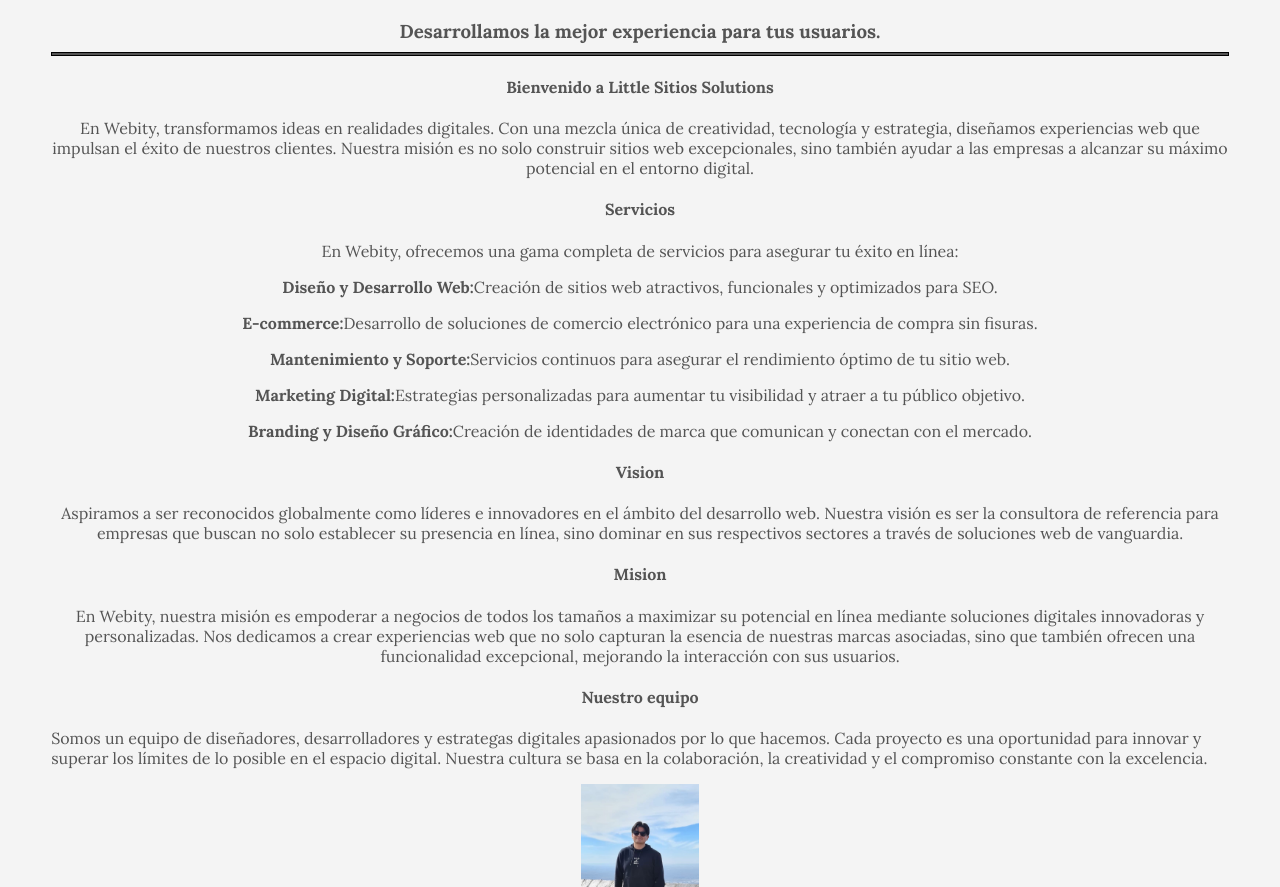
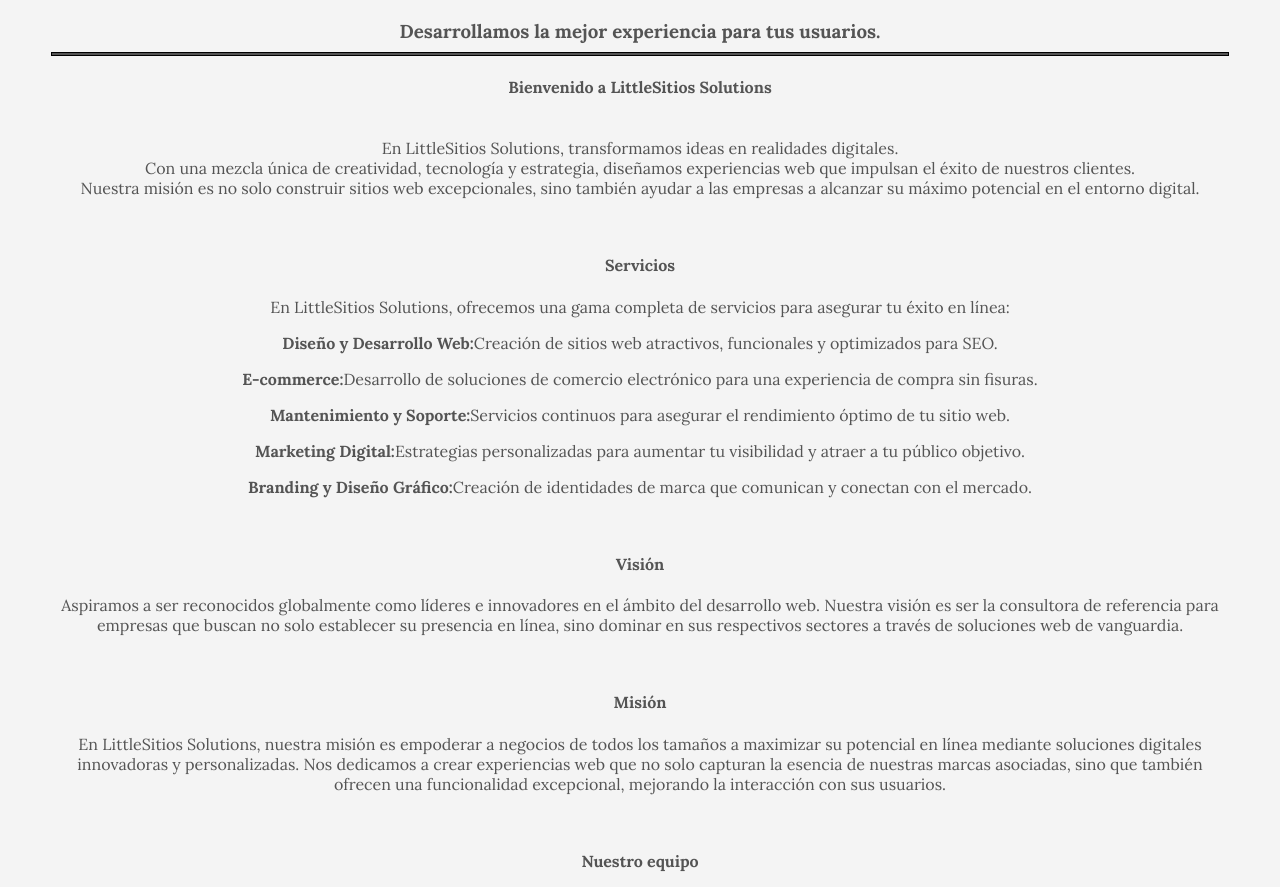
Before and after one commit to UVMCoyoacan/LittleSitiosS, a plain HTML site: page Web/index.html in a window 1280 px wide. Shown: the part 65-952 px from the top of the page. Drawn offline with Linux system fonts and the light colour scheme.

Commit message:
Add description and others
Agregue las descripciones e hice modificaciones y reemplacé el nombre del sitio

```diff
--- a/Web/index.html
+++ b/Web/index.html
@@ -4,18 +4,29 @@
         <title>
             LittleSitios Solutions
         </title>
+        <meta charset= utf-8>
         <link href="https://fonts.googleapis.com/css2?family=Lora:ital,wght@0,400;0,700;1,400;1,700&display=swap" rel="stylesheet">
         <link rel="stylesheet" href="estilo.css">
     </head>
     <body>
-        <center><h1>LittleSitios Solutions</h1></center>
-        <center><h3>Desarrollamos la mejor experiencia para tus usuarios.</h3></center>
+        <center>
+            <h1>LittleSitios Solutions</h1>
+        </center>
+        <center>
+            <h3>Desarrollamos la mejor experiencia para tus usuarios.</h3>
+        </center>
         <hr size="4" color="black">
 
-        <h4>Bienvenido a Little Sitios Solutions</h4>
-            <center><p>En Webity, transformamos ideas en realidades digitales. Con una mezcla única de creatividad, tecnología y estrategia, diseñamos experiencias web que impulsan el éxito de nuestros clientes. Nuestra misión es no solo construir sitios web excepcionales, sino también ayudar a las empresas a alcanzar su máximo potencial en el entorno digital.</p></center>
-        <h4>Servicios</h4>
-            <center><p>En Webity, ofrecemos una gama completa de servicios para asegurar tu éxito en línea:</p></center>
+        <!--Bienvenido a LittleSitios Solutions-->
+            <h4>Bienvenido a LittleSitios Solutions</h4>
+            <center><br>En LittleSitios Solutions, transformamos ideas en realidades digitales.
+                <br>Con una mezcla única de creatividad, tecnología y estrategia, diseñamos experiencias web que impulsan el éxito de nuestros clientes.
+                <br>Nuestra misión es no solo construir sitios web excepcionales, sino también ayudar a las empresas a alcanzar su máximo potencial en el entorno digital.</p>
+            </center>
+
+        <!--Servicios-->
+        <br><h4>Servicios</h4>
+            <center><p>En LittleSitios Solutions, ofrecemos una gama completa de servicios para asegurar tu éxito en línea:</p></center>
             <center>
                 <p><b>Diseño y Desarrollo Web:</b>Creación de sitios web atractivos, funcionales y optimizados para SEO.</p>
                 <p><b>E-commerce:</b>Desarrollo de soluciones de comercio electrónico para una experiencia de compra sin fisuras.</p>
@@ -24,24 +35,38 @@
                 <p><b>Branding y Diseño Gráfico:</b>Creación de identidades de marca que comunican y conectan con el mercado.</p>
             </center>
 
-        <h4>Vision</h4>
+        <!--Visión-->
+        <br><h4>Visión</h4>
             <center><p>Aspiramos a ser reconocidos globalmente como líderes e innovadores en el ámbito del desarrollo web. Nuestra visión es ser la consultora de referencia para empresas que buscan no solo establecer su presencia en línea, sino dominar en sus respectivos sectores a través de soluciones web de vanguardia.</p></center>
-        <h4>Mision</h4>
-            <center><p>En Webity, nuestra misión es empoderar a negocios de todos los tamaños a maximizar su potencial en línea mediante soluciones digitales innovadoras y personalizadas. Nos dedicamos a crear experiencias web que no solo capturan la esencia de nuestras marcas asociadas, sino que también ofrecen una funcionalidad excepcional, mejorando la interacción con sus usuarios.</p></center>
-        <center><h4>Nuestro equipo</h4></center>
-            <p>Somos un equipo de diseñadores, desarrolladores y estrategas digitales apasionados por lo que hacemos. Cada proyecto es una oportunidad para innovar y superar los límites de lo posible en el espacio digital. Nuestra cultura se basa en la colaboración, la creatividad y el compromiso constante con la excelencia.</p>
+        <!--Misión-->
+        <br><h4>Misión</h4>
+            <center><p>En LittleSitios Solutions, nuestra misión es empoderar a negocios de todos los tamaños a maximizar su potencial en línea mediante soluciones digitales innovadoras y personalizadas. Nos dedicamos a crear experiencias web que no solo capturan la esencia de nuestras marcas asociadas, sino que también ofrecen una funcionalidad excepcional, mejorando la interacción con sus usuarios.</p></center>
+        <!--Nuestro equipo-->
+        <br><h4>Nuestro equipo</h4>
+            <center><p>Somos un equipo de diseñadores, desarrolladores y estrategas digitales apasionados por lo que hacemos. Cada proyecto es una oportunidad para innovar y superar los límites de lo posible en el espacio digital. Nuestra cultura se basa en la colaboración, la creatividad y el compromiso constante con la excelencia.</p></center>
+
+
+        <!--Imágenes-->
         <center>
             <img src="Vic.jpg" />
             <h4>Victor Manuel Ruiz Escareño</h4>
             <p>Es un placer presentarme como estudiante de Ingeniería en Sistemas Computacionales, una carrera que me ha dotado de una sólida base en lenguajes de programación tales como Java, Python y C++, además de una profunda comprensión de sistemas operativos basados en Linux y habilidades en el lenguaje de programación estadística R. Actualmente, estoy aplicando y ampliando estos conocimientos a través de mi servicio social en el Instituto Nacional de Medicina Genómica (INMEGEN), donde tengo la oportunidad de contribuir a proyectos que se encuentran en la intersección de la informática y la genómica, desafiándome a mí mismo y permitiéndome crecer profesionalmente en un entorno innovador y de vanguardia.</p>
             <img src="Sofi.jpg" />
+            <h4>Sofía Pacheco Rodríguez</h4>
+            <p>Soy Sofía, una estudiante de ingeniería en busca de oportunidades para aplicar los conocimientos adquiridos en desarrollos que generen un impacto positivo. Dado que encuentro fascinante todo lo relacionado con la programación, estoy buscando proyectos que me ayuden a definir mi área de interés profesional, debido a esto tengo una gran disposición para el aprendizaje.</p>
             <img src="Ronald.jpg" />
+            <h4>Ronald Maurice Enrique Acuña Montero</h4>
+            <p>Soy estudiante de la carrera de Ingeniería en Sistemas Computacionales, sigo aprendiendo los distintos lenguajes de programación, buscando dominar Java, JavaScript, Python, C y C++</p>
         </center>
-        <h4>Contacto</h4>
+
+        <!--Contacto-->
+        <br><br><h3>Contacto</h3>
             <center><p>¿Listo para llevar tu proyecto al siguiente nivel? Ponte en contacto con nosotros para discutir cómo podemos ayudarte a alcanzar tus objetivos digitales.
             </p></center>
-        <h3>Nuestras redes sociales</h3>
-        <h4>Instagram: WebityOfficial | Facebook: WebityOfficial | Twitter: WebityOfficial</h4>
+
+        <!--Redes sociales-->
+        <br><br><h3>Nuestras redes sociales</h3>
+            <h4>Instagram: LittleSitios Solutions | Facebook: LittleSitios Solutions | Twitter: LittleSitios Solutions</h4>
 
     </body>
 </html>
```
